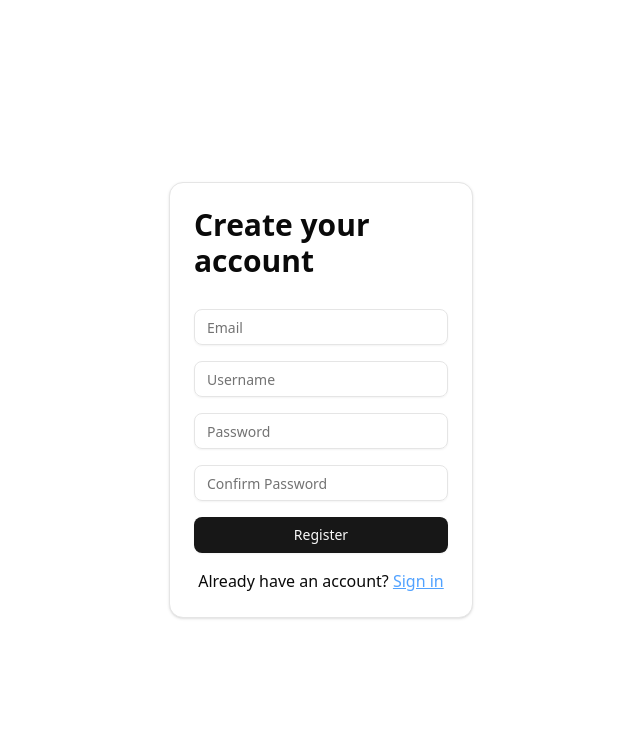
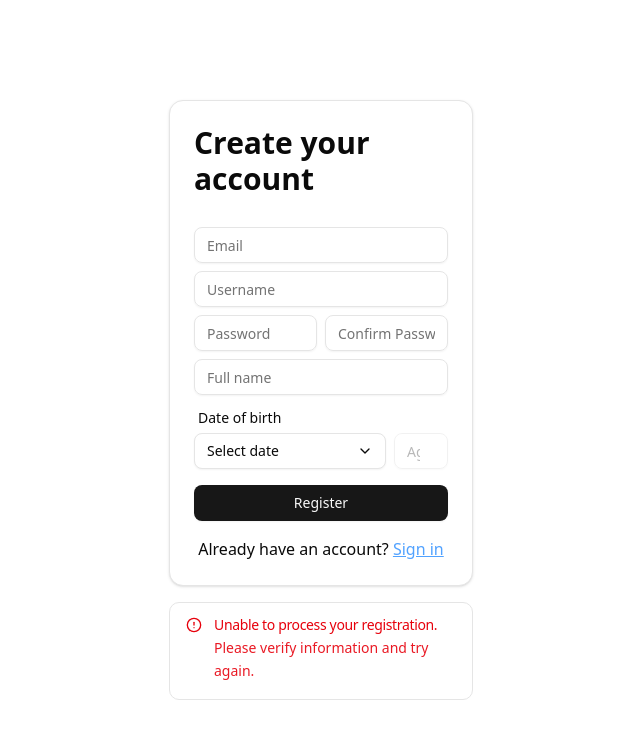
Before and after one commit to andimtrj/x-clone-project, a Next.js app: page /register in a window 1280 px wide. Shown: the top 738 px of the page, without its empty margins (319-959 px from the left). Built offline with nearby package versions, Linux system fonts and the light colour scheme.

Commit message:
Register Page done and worked

```diff
--- a/app/register/page.jsx
+++ b/app/register/page.jsx
@@ -1,42 +1,272 @@
-'use client';
+"use client";
 import { DatePicker } from "@/components/datepicker";
+import { Alert, AlertDescription, AlertTitle } from "@/components/ui/alert";
 import { Button } from "@/components/ui/button";
+import { Card, CardContent, CardHeader, CardTitle } from "@/components/ui/card";
+import { Input } from "@/components/ui/input";
+import getConfig from "@/firebase/config";
+import { createUserWithEmailAndPassword } from "firebase/auth";
 import {
-  Card,
-  CardAction,
-  CardContent,
-  CardDescription,
-  CardFooter,
-  CardHeader,
-  CardTitle,
-} from "@/components/ui/card";
-import { Input } from "@/components/ui/input";
+  doc,
+  setDoc,
+  collection,
+  query,
+  where,
+  getDocs,
+} from "firebase/firestore";
+import { AlertCircleIcon } from "lucide-react";
 import { useRouter } from "next/navigation";
+import { useState } from "react";
 
 export default function Register() {
   const router = useRouter();
+  const [form, setForm] = useState({
+    email: "",
+    username: "",
+    password: "",
+    confirmPassword: "",
+    displayName: "",
+    age: "",
+    dob: null,
+  });
+
+  const [error, setError] = useState({});
+
+  const handleChange = (e) => {
+    const { name, value } = e.target;
+    setForm((prev) => ({
+      ...prev,
+      [name]: value,
+    }));
+    setError((prev) => ({
+      ...prev,
+      [name]: "",
+    }));
+  };
+
+  const validate = async () => {
+    const newErrors = {};
+
+    if (!form.displayName) {
+      newErrors.displayName = "Full name is required";
+    } else if (form.displayName.length < 6) {
+      newErrors.displayName = "Full name must be more than 5 characters";
+    }
+
+    if (!form.username) {
+      newErrors.username = "Username is required";
+    } else {
+      const { db } = getConfig();
+      const usersRef = collection(db, "users");
+      const q = query(usersRef, where("username", "==", form.username));
+      const usernameSnapshot = await getDocs(q);
+
+      if (!usernameSnapshot.empty) {
+        newErrors.username = "Username is already taken";
+      }
+    }
+
+    if (!form.email) {
+      newErrors.email = "Email is required";
+    } else if (!/^[^\s@]+@[^\s@]+\.[^\s@]+$/.test(form.email)) {
+      newErrors.email = "Invalid email format";
+    }
+
+    if (!form.age || parseInt(form.age) < 1) {
+      newErrors.age = "Enter a valid age";
+    } else if (parseInt(form.age) < 17) {
+      newErrors.age = "You must be at least 17 years old";
+    }
+
+    if (!form.password) {
+      newErrors.password = "Password is required";
+    }
+
+    if (!form.confirmPassword) {
+      newErrors.confirmPassword = "Confirm your password";
+    } else if (form.password !== form.confirmPassword) {
+      newErrors.confirmPassword = "Passwords do not match";
+    }
+
+    if (!form.dob) {
+      newErrors.dob = "Date of birth is required";
+    } else {
+      const age = new Date().getFullYear() - form.dob.getFullYear();
+      if (age < 17) {
+        newErrors.dob = "You must be at least 17 years old";
+      }
+    }
+
+    return newErrors;
+  };
+
+  const handleDateChange = (date) => {
+    const today = new Date();
+    const birthDate = new Date(date);
+    let age = today.getFullYear() - birthDate.getFullYear();
+    const m = today.getMonth() - birthDate.getMonth();
+    if (m < 0 || (m === 0 && today.getDate() < birthDate.getDate())) {
+      age--;
+    }
+
+    setForm((prev) => ({
+      ...prev,
+      dob: date,
+      age: age.toString(),
+    }));
+
+    setError((prev) => ({
+      ...prev,
+      dob: "",
+      age: "",
+    }));
+  };
+  const handleRegister = async () => {
+    const { db, auth } = getConfig();
+
+    // Validasi username unik
+    const usersRef = collection(db, "users");
+    const q = query(usersRef, where("username", "==", form.username));
+    const usernameSnapshot = await getDocs(q);
+
+    if (!usernameSnapshot.empty) {
+      setError({ username: "Username is already taken" });
+      return;
+    }
+
+    try {
+      const userCredential = await createUserWithEmailAndPassword(
+        auth,
+        form.email,
+        form.password
+      );
+      const user = userCredential.user;
+
+      await setDoc(doc(db, "users", user.uid), {
+        uid: user.uid,
+        email: user.email,
+        age: form.age,
+        displayName: form.displayName,
+        dob: form.dob.toISOString().split("T")[0],
+        username: form.username,
+      });
+
+      router.push("/");
+    } catch (err) {
+      setError({ register: err.message || "Registration failed" });
+    }
+  };
 
   return (
     <div className="flex flex-col items-center justify-center min-h-screen p-8">
-      <Card className={"w-1/4"}>
+      <Card className="w-1/4 mb-4">
         <CardHeader>
-          <CardTitle className={"text-3xl"}>Create your account</CardTitle>
+          <CardTitle className="text-3xl">Create your account</CardTitle>
         </CardHeader>
         <CardContent>
-          <Input placeholder="Email" type="email" className={"mb-4"} />
-          <Input placeholder="Username" type="text" className={"mb-4"} />
-          {/* <Input placeholder="Full name" type="text" className={"mb-4"} /> */}
-          <Input placeholder="Password" type="password" className={"mb-4"} />
-          <Input
-            placeholder="Confirm Password"
-            type="password"
-            className={"mb-4"}
-          />
-          {/* <DatePicker/> */}
-          <Button className={'w-full mb-4'}>Register</Button>
-          <p className="w-full text-center">Already have an account? <span onClick={() => router.push('/signin')} className="text-blue-400 underline hover:cursor-pointer">Sign in</span></p>
+          <form
+            onSubmit={(e) => {
+              e.preventDefault();
+              handleRegister();
+            }}
+          >
+            <Input
+              placeholder="Email"
+              type="email"
+              name="email"
+              className="mb-2"
+              onChange={handleChange}
+              value={form.email}
+            />
+
+            <Input
+              placeholder="Username"
+              type="text"
+              name="username"
+              className="mb-2"
+              onChange={handleChange}
+              value={form.username}
+            />
+
+            <div className="flex gap-2">
+              <Input
+                placeholder="Password"
+                type="password"
+                name="password"
+                className="mb-2"
+                onChange={handleChange}
+                value={form.password}
+              />
+
+              <Input
+                placeholder="Confirm Password"
+                type="password"
+                name="confirmPassword"
+                className="mb-2"
+                onChange={handleChange}
+                value={form.confirmPassword}
+              />
+              {error.confirmPassword && (
+                <p className="text-red-500 text-sm mb-2">
+                  {error.confirmPassword}
+                </p>
+              )}
+            </div>
+
+            <Input
+              placeholder="Full name"
+              type="text"
+              name="displayName"
+              className="mb-4"
+              onChange={handleChange}
+              value={form.displayName}
+            />
+
+            <div className="mb-4 flex items-end gap-2">
+              <DatePicker value={form.dob} onChange={handleDateChange} />
+
+              <Input
+                placeholder="Age"
+                type="number"
+                name="age"
+                disabled
+                onChange={handleChange}
+                value={form.age}
+              />
+            </div>
+
+            <Button type="submit" className="w-full mb-4">
+              Register
+            </Button>
+
+            <p className="w-full text-center">
+              Already have an account?{" "}
+              <span
+                onClick={() => router.push("/signin")}
+                className="text-blue-400 underline hover:cursor-pointer"
+              >
+                Sign in
+              </span>
+            </p>
+          </form>
         </CardContent>
       </Card>
+      <Alert variant="destructive" className={'w-1/4'}>
+        <AlertCircleIcon />
+        <AlertTitle>Unable to process your registration.</AlertTitle>
+        <AlertDescription>
+          <p>Please verify information and try again.</p>
+          <ul className="list-inside list-disc text-sm">
+            {error.email && <li>{error.email}</li>}
+            {error.username && <li>{error.username}</li>}
+            {error.password && <li>{error.password}</li>}
+            {error.displayName && <li>{error.displayName}</li>}
+            {error.age && <li>{error.age}</li>}
+            {error.dob && <li>{error.dob}</li>}
+            {error.register && <li>{error.register}</li>}
+          </ul>
+        </AlertDescription>
+      </Alert>
     </div>
   );
 }
--- a/app/signin/page.jsx
+++ b/app/signin/page.jsx
@@ -15,7 +15,7 @@ export default function SignIn() {
           <CardTitle className={"text-3xl"}>Sign in to X</CardTitle>
         </CardHeader>
         <CardContent>
-          <Input placeholder="Username" type="text" className={"mb-4"} />
+          <Input placeholder="Username" type="text" className={"mb-2"} />
           <Input placeholder="Password" type="password" className={"mb-4"} />
           <Button className={"w-full mb-4"}>Sign In</Button>
           <p className="w-full text-center">
--- a/components/datepicker.jsx
+++ b/components/datepicker.jsx
@@ -12,12 +12,11 @@ import {
   PopoverTrigger,
 } from "@/components/ui/popover";
 
-export function DatePicker() {
+export function DatePicker({ value, onChange }) {
   const [open, setOpen] = React.useState(false);
-  const [date, setDate] = React.useState(undefined);
 
   return (
-    <div className="flex flex-col gap-3">
+    <div className="flex flex-col gap-2">
       <Label htmlFor="date" className="px-1">
         Date of birth
       </Label>
@@ -26,19 +25,19 @@ export function DatePicker() {
           <Button
             variant="outline"
             id="date"
-            className="w-48 justify-between font-normal"
+            className="w-48 justify-between font-normal cursor-pointer"
           >
-            {date ? date.toLocaleDateString() : "Select date"}
+            {value ? value.toLocaleDateString() : "Select date"}
             <ChevronDownIcon />
           </Button>
         </PopoverTrigger>
         <PopoverContent className="w-auto overflow-hidden p-0" align="start">
           <Calendar
             mode="single"
-            selected={date}
+            selected={value}
             captionLayout="dropdown"
             onSelect={(date) => {
-              setDate(date);
+              onChange(date);
               setOpen(false);
             }}
           />
--- /dev/null
+++ b/components/ui/alert.jsx
@@ -0,0 +1,63 @@
+import * as React from "react"
+import { cva } from "class-variance-authority";
+
+import { cn } from "@/lib/utils"
+
+const alertVariants = cva(
+  "relative w-full rounded-lg border px-4 py-3 text-sm grid has-[>svg]:grid-cols-[calc(var(--spacing)*4)_1fr] grid-cols-[0_1fr] has-[>svg]:gap-x-3 gap-y-0.5 items-start [&>svg]:size-4 [&>svg]:translate-y-0.5 [&>svg]:text-current",
+  {
+    variants: {
+      variant: {
+        default: "bg-card text-card-foreground",
+        destructive:
+          "text-destructive bg-card [&>svg]:text-current *:data-[slot=alert-description]:text-destructive/90",
+      },
+    },
+    defaultVariants: {
+      variant: "default",
+    },
+  }
+)
+
+function Alert({
+  className,
+  variant,
+  ...props
+}) {
+  return (
+    <div
+      data-slot="alert"
+      role="alert"
+      className={cn(alertVariants({ variant }), className)}
+      {...props} />
+  );
+}
+
+function AlertTitle({
+  className,
+  ...props
+}) {
+  return (
+    <div
+      data-slot="alert-title"
+      className={cn("col-start-2 line-clamp-1 min-h-4 font-medium tracking-tight", className)}
+      {...props} />
+  );
+}
+
+function AlertDescription({
+  className,
+  ...props
+}) {
+  return (
+    <div
+      data-slot="alert-description"
+      className={cn(
+        "text-muted-foreground col-start-2 grid justify-items-start gap-1 text-sm [&_p]:leading-relaxed",
+        className
+      )}
+      {...props} />
+  );
+}
+
+export { Alert, AlertTitle, AlertDescription }
```
